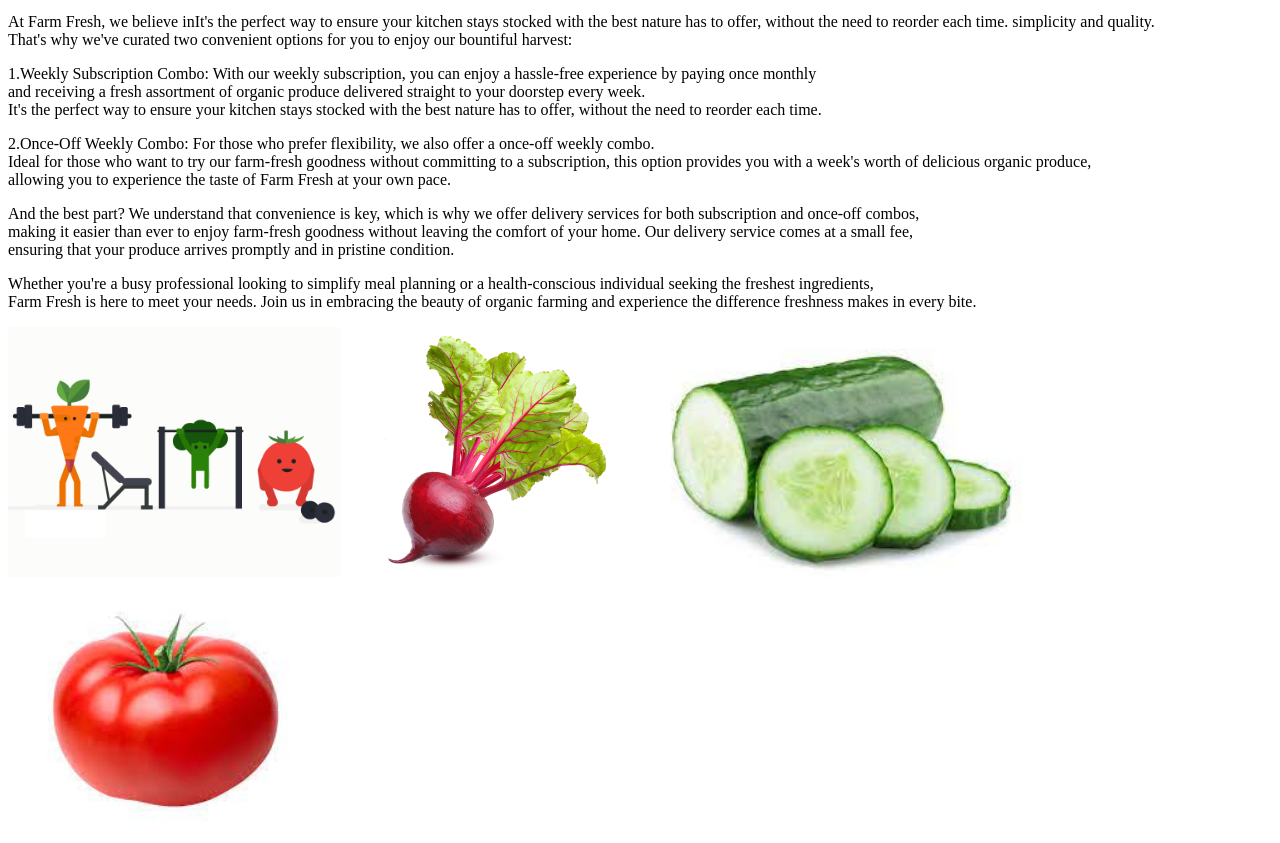
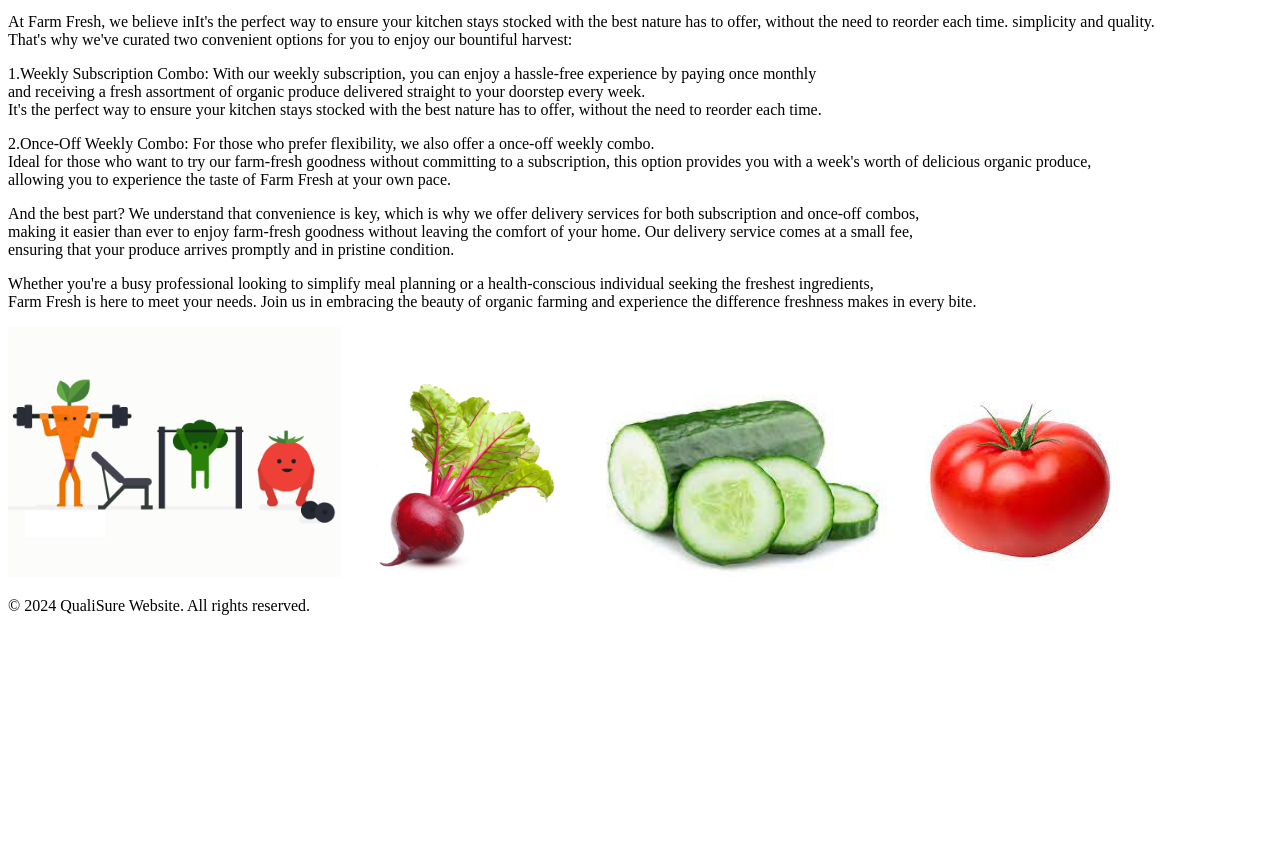
Before and after one commit to Koketso1992/Organic-Fram-Fresh-Vegetables, a plain HTML site: page about.html in a window 1280 px wide. Shown: the part 235-1078 px from the top of the page. After the commit the page ends 866 px from the top, so only its background shows below. Drawn offline with Linux system fonts and the light colour scheme.

Commit message:
Added footer

```diff
--- a/about.html
+++ b/about.html
@@ -35,11 +35,14 @@
                 <p>Whether you're a busy professional looking to simplify meal planning or a health-conscious individual seeking the freshest ingredients, <br>
                 Farm Fresh is here to meet your needs. Join us in embracing the beauty of organic farming and experience the difference freshness makes in every bite.</p>
                 <img src = "images/veg-gym.gif" height="250">
-                <img src = "images/beet.jpg" height="250">
-                <img src = "images/cucumber.jpeg" height="250">
-                <img src = "images/tomato.jpeg" height="250">
+                <img src = "images/beet.jpg" height="200">
+                <img src = "images/cucumber.jpeg" height="200">
+                <img src = "images/tomato.jpeg" height="200">
           </div>
     </body>
+    <footer>
+        <p>&copy; 2024 QualiSure Website. All rights reserved.</p>
+    </footer>
 
 
     </html>
```
